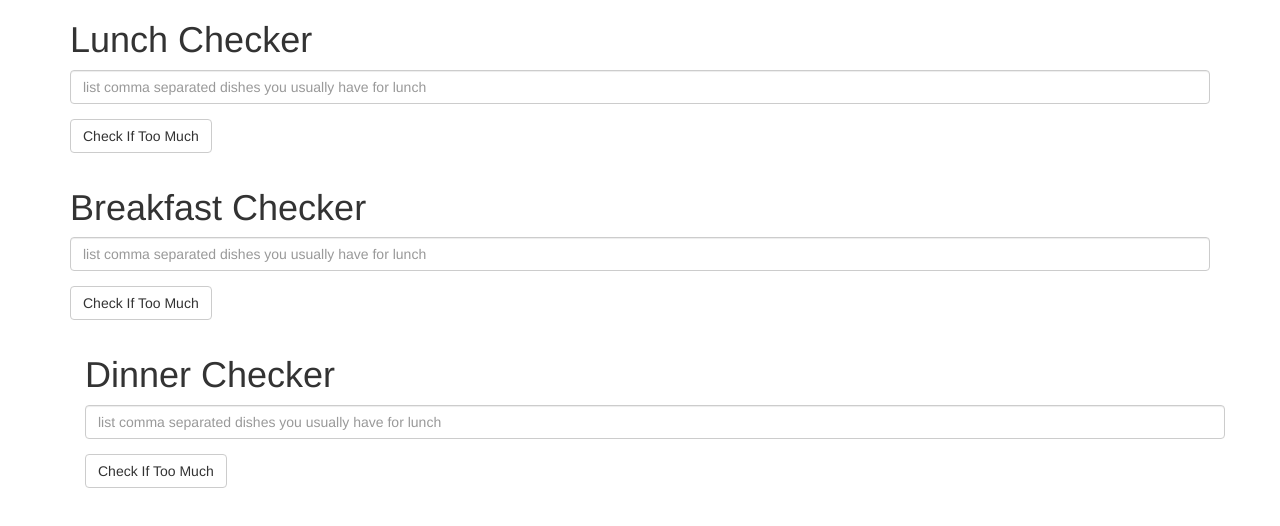
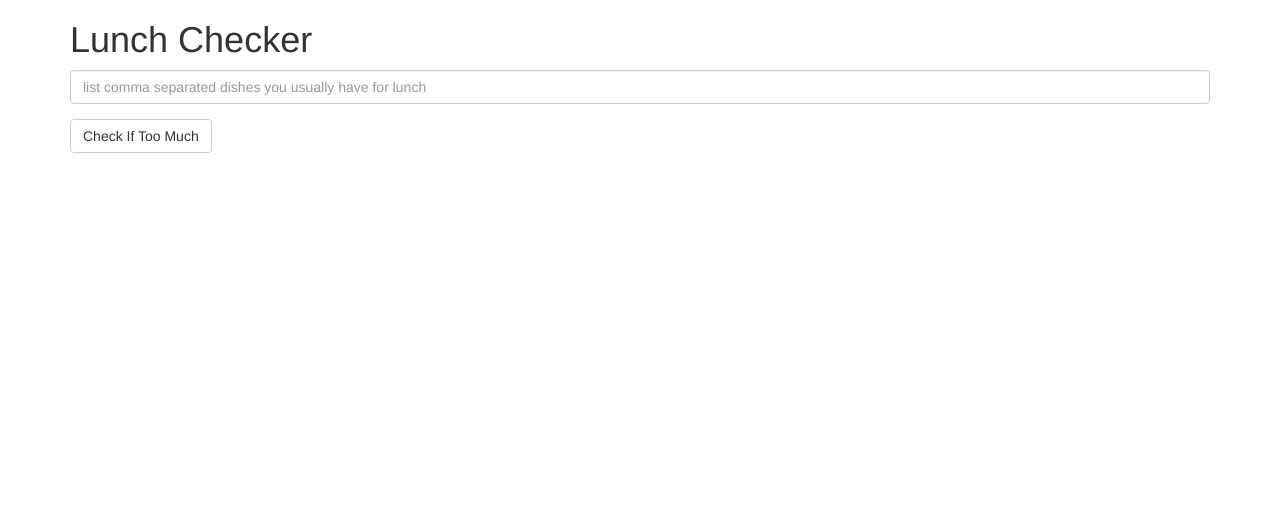
Before and after one commit to dipendranamgr/JHAngular, a plain HTML site: page mod1_solution/index.html in a window 1280 px wide. Drawn offline with Linux system fonts and the light colour scheme.

Commit message:
commit message

```diff
--- a/mod1_solution/index.html
+++ b/mod1_solution/index.html
@@ -27,36 +27,6 @@
          </div>
    </div>
 
- <div class="container">
-     <h1>Breakfast Checker</h1>
-
-         <div class="form-group">
-             <input id="lunch-menu" type="text"
-             placeholder="list comma separated dishes you usually have for lunch"
-             class="form-control" ng-model="items">
-         </div>
-         <div class="form-group">
-             <button class="btn btn-default" ng-click="check()">Check If Too Much</button>
-         </div>
-         <div class="form-group message">
-           <!-- Your message can go here. -->{{message}}
-         </div>
- <div class="container">
-     <h1>Dinner Checker</h1>
-
-         <div class="form-group">
-             <input id="lunch-menu" type="text"
-             placeholder="list comma separated dishes you usually have for lunch"
-             class="form-control" ng-model="items">
-         </div>
-         <div class="form-group">
-             <button class="btn btn-default" ng-click="check()">Check If Too Much</button>
-         </div>
-         <div class="form-group message">
-           <!-- Your message can go here. -->{{message}}
-         </div>
-   </div>
-   </div>
    <script type="text/javascript" src="scripts/angular.min.js"></script>
    <script type="text/javascript" src="scripts/app.js"></script>
 </body>
```
